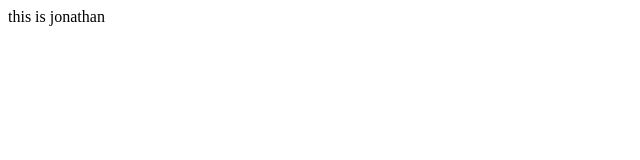
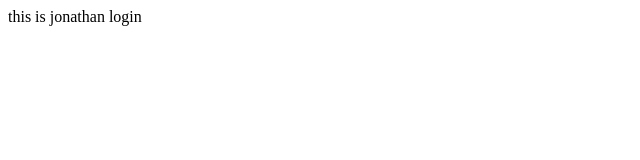
Before and after one commit to Jona710than/JAppsample, a plain HTML site: page index.html in a window 1280 px wide. Shown: the full height of the page, 0-640 px from the left. Drawn offline with Linux system fonts and the light colour scheme.

Commit message:
login form

```diff
--- /dev/null
+++ b/dir 1/app1.js
@@ -0,0 +1 @@
+console.log('hello')
--- /dev/null
+++ b/dir 2/app2.js
@@ -0,0 +1 @@
+console.log('hello')
--- a/index.html
+++ b/index.html
@@ -4,6 +4,6 @@
     </head>
     <body>
         this is jonathan
-
+        login
     </body>
 </html>
```
Also changed, not shown: login.html (added), 1 other file.
